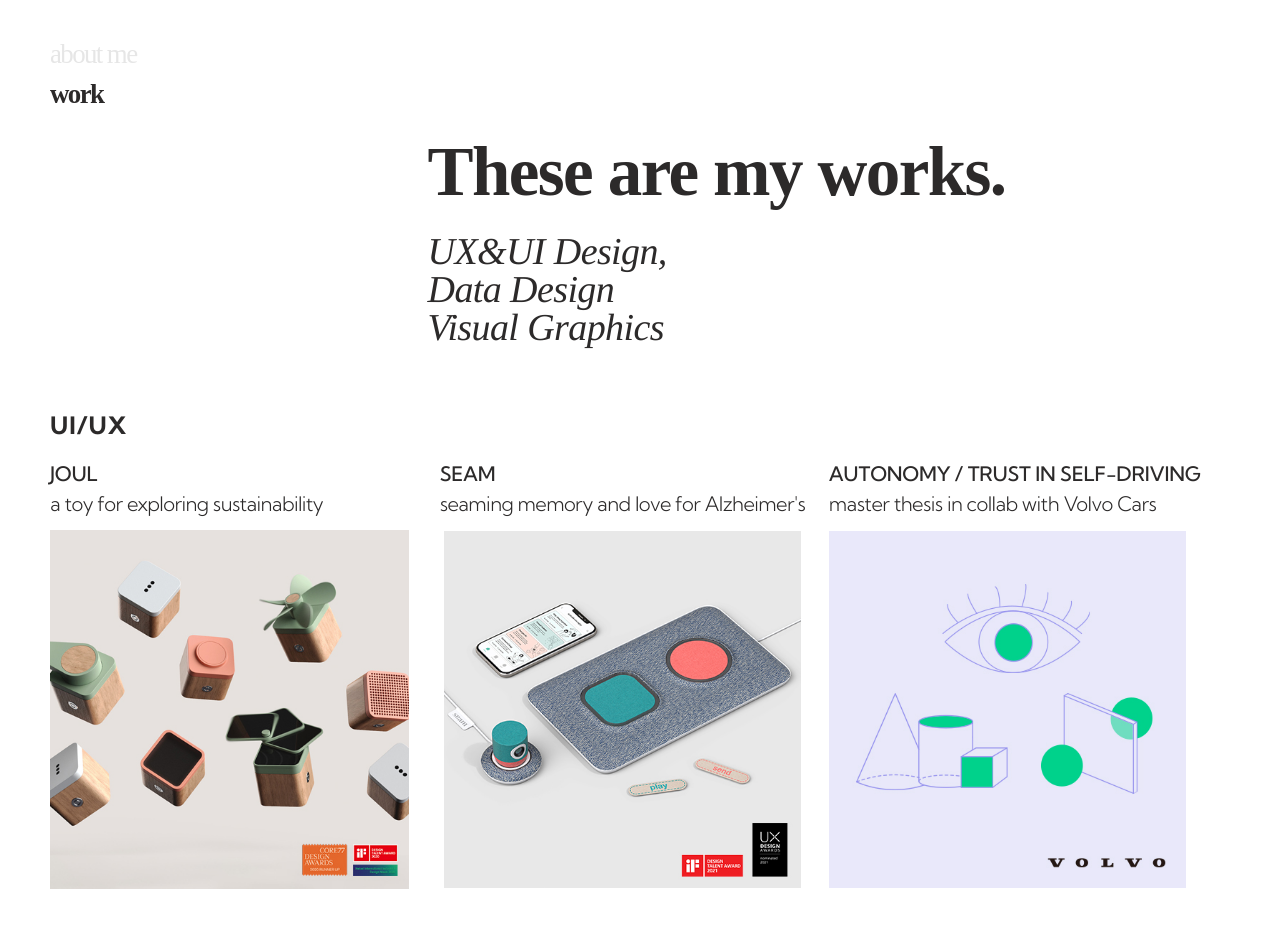
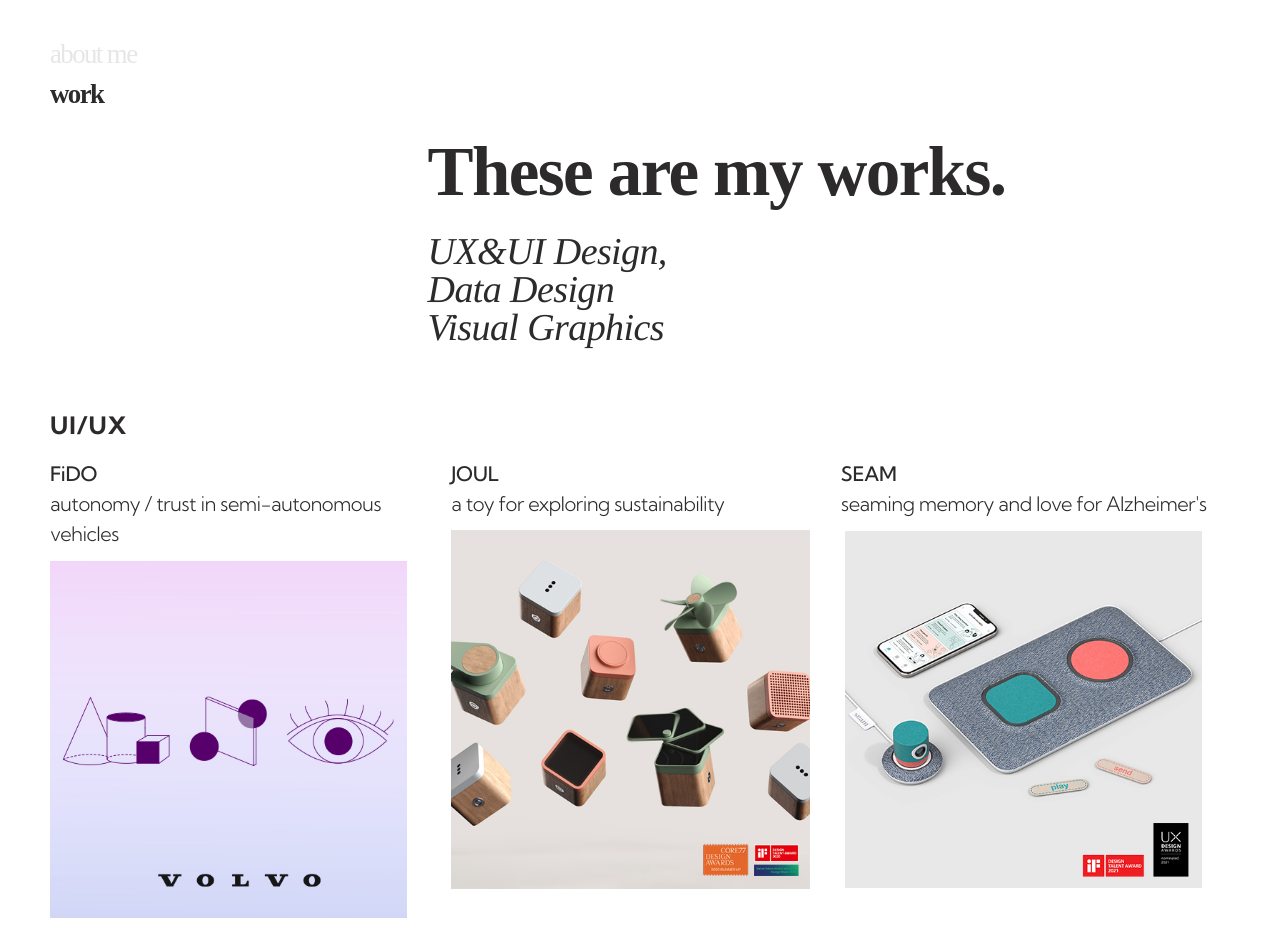
Before and after one commit to soheum/fifthportfolio, a React (Create React App) app: page /#/work in a window 1280 px wide. Shown: the top 952 px of the page. Built offline with nearby package versions, Linux system fonts and the light colour scheme; a web font is replaced by a local one.

Commit message:
thesis change

```diff
--- a/src/components/pages/WorkContent.js
+++ b/src/components/pages/WorkContent.js
@@ -36,6 +36,13 @@ function WorkContent(){
         </div>
 
         <div className="container worklist">
+         <div className="work3">
+         <a href="https://www.uid.umu.se/en/uid22/project-gallery/ixd/soheum-hwang/">
+                <span className="span_jobtitle">FiDO<br /></span>
+                <span className="span_job">autonomy / trust in semi-autonomous vehicles</span>
+                <img className="work_img_3" src={"./images/about/work_thesis.jpg"} />
+                </a>
+         </div>
          <div className="work1">
             <Link to="/joul" className="nav-link" onClick={closeMobileMenu}>
                 <span className="span_jobtitle">JOUL<br /></span>
@@ -52,13 +59,6 @@ function WorkContent(){
                 </div>
                 <img className="work_img_2" src={"./images/about/work_seam.jpg"} />
             </Link>
-         </div>
-         <div className="work3">
-         <a href="https://drive.google.com/file/d/15sId83Mw8XTa12FsdUuRv0LC3FlIbGMY/view?usp=sharing">
-                <span className="span_jobtitle">AUTONOMY / TRUST IN SELF-DRIVING<br /></span>
-                <span className="span_job">master thesis in collab with Volvo Cars</span>
-                <img className="work_img_3" src={"./images/about/work_thesis.jpg"} />
-                </a>
          </div>
         </div>
 
```
Also changed, not shown: public/images/about/work_thesis.jpg.
